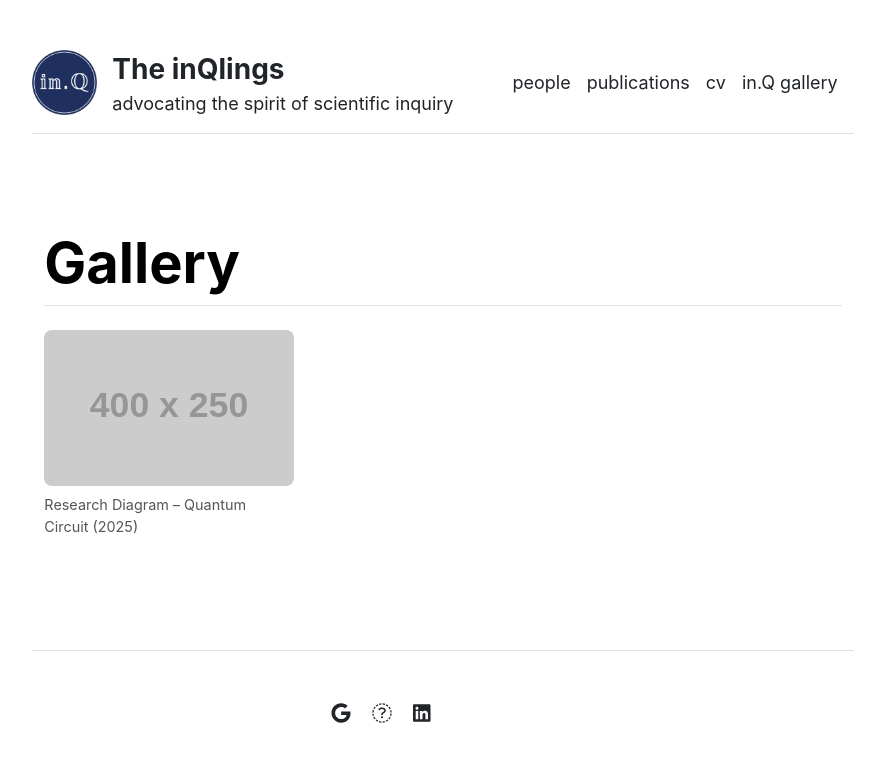
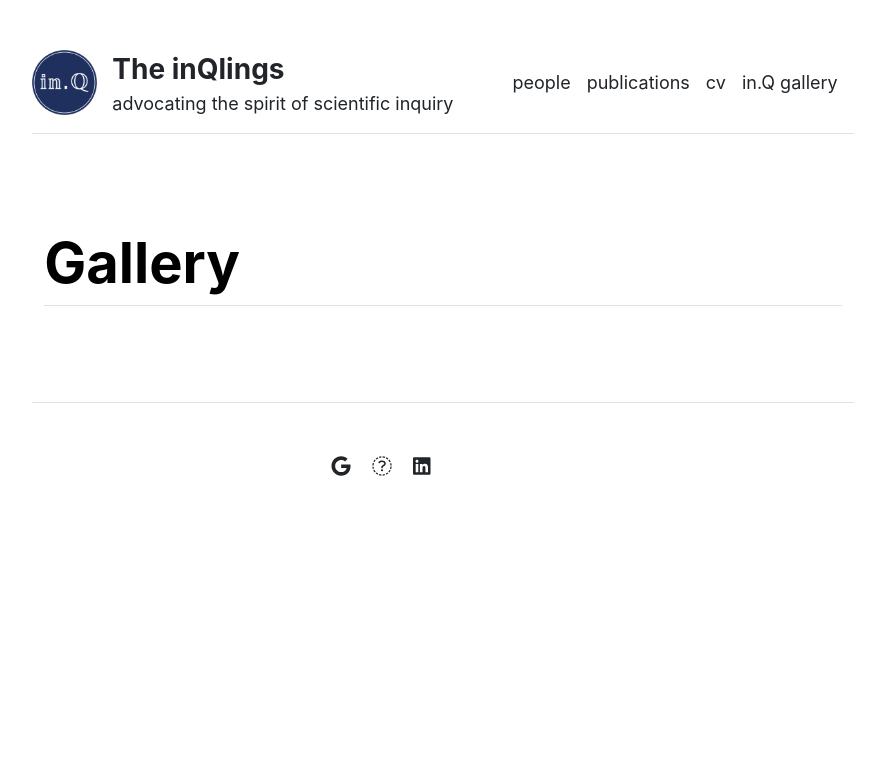
Before and after one commit to nelly-ng/nelly-ng.github.io, a Jekyll site: the page built from gallery.html, in a window 1280 px wide. Shown: the top 762 px of the page, without its empty margins (197-1082 px from the left). Built offline with Jekyll 4.4.1, drawn with Linux system fonts in a browser that asks for light colours.

Commit message:
Update gallery.html

```diff
--- a/gallery.html
+++ b/gallery.html
@@ -8,11 +8,12 @@
   <h1 class="fw-bold mb-4 border-bottom pb-2">Gallery</h1>
 
   <div class="row g-4">
-    <div class="col-12 col-sm-6 col-md-4">
-      <img src="https://via.placeholder.com/400x250" alt="Research Diagram" class="gallery-image">
-      <p class="gallery-caption">Research Diagram – Quantum Circuit (2025)</p>
-    </div>
-    <!-- More images... -->
+    {% for item in site.data.gallery %}
+      <div class="col-12 col-sm-6 col-md-4">
+        <img src="{{ item.image }}" alt="{{ item.image | split: '/' | last }}" class="gallery-image">
+        <p class="gallery-caption">{{ item.caption }}</p>
+      </div>
+    {% endfor %}
   </div>
 </div>
 
```
